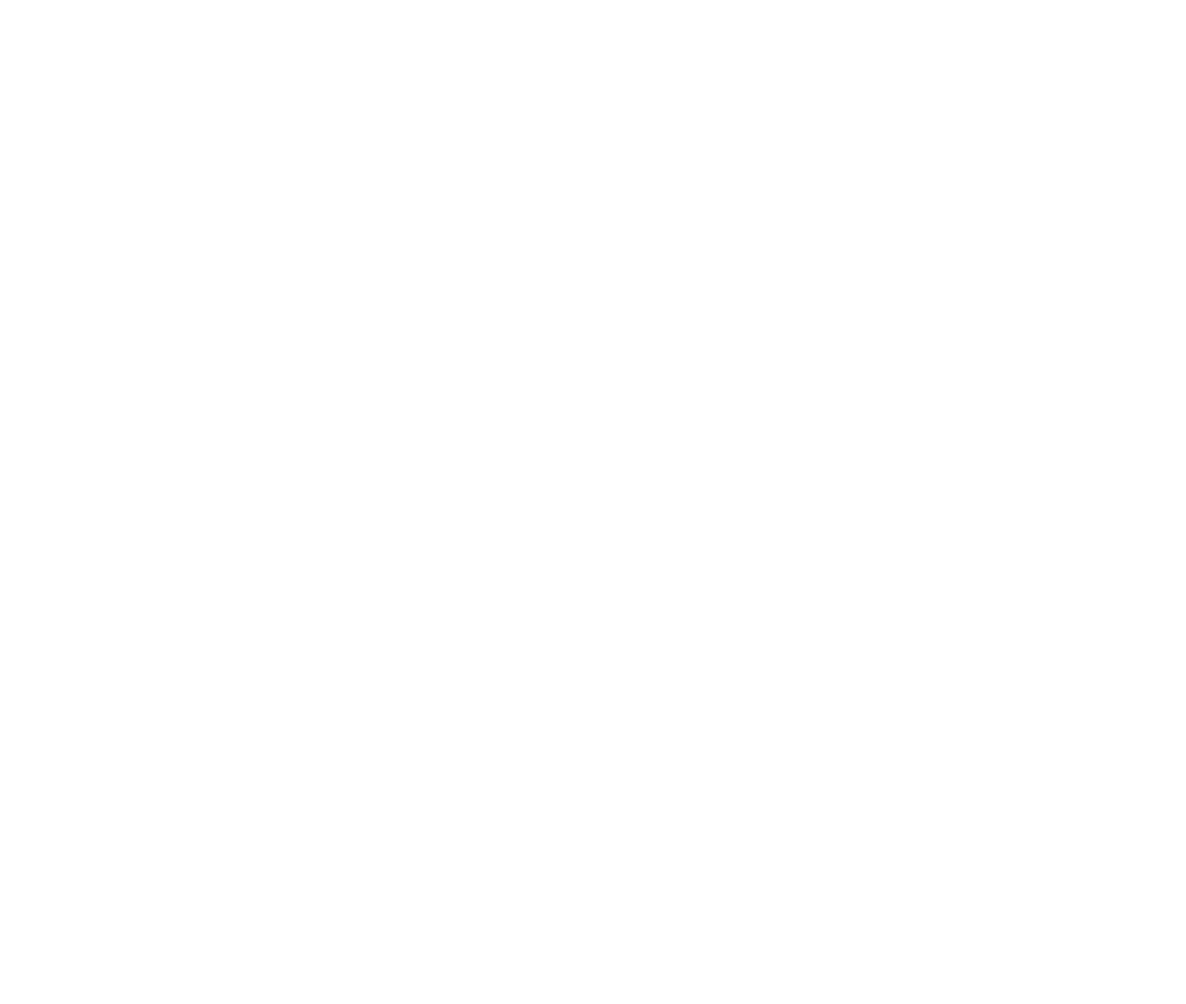
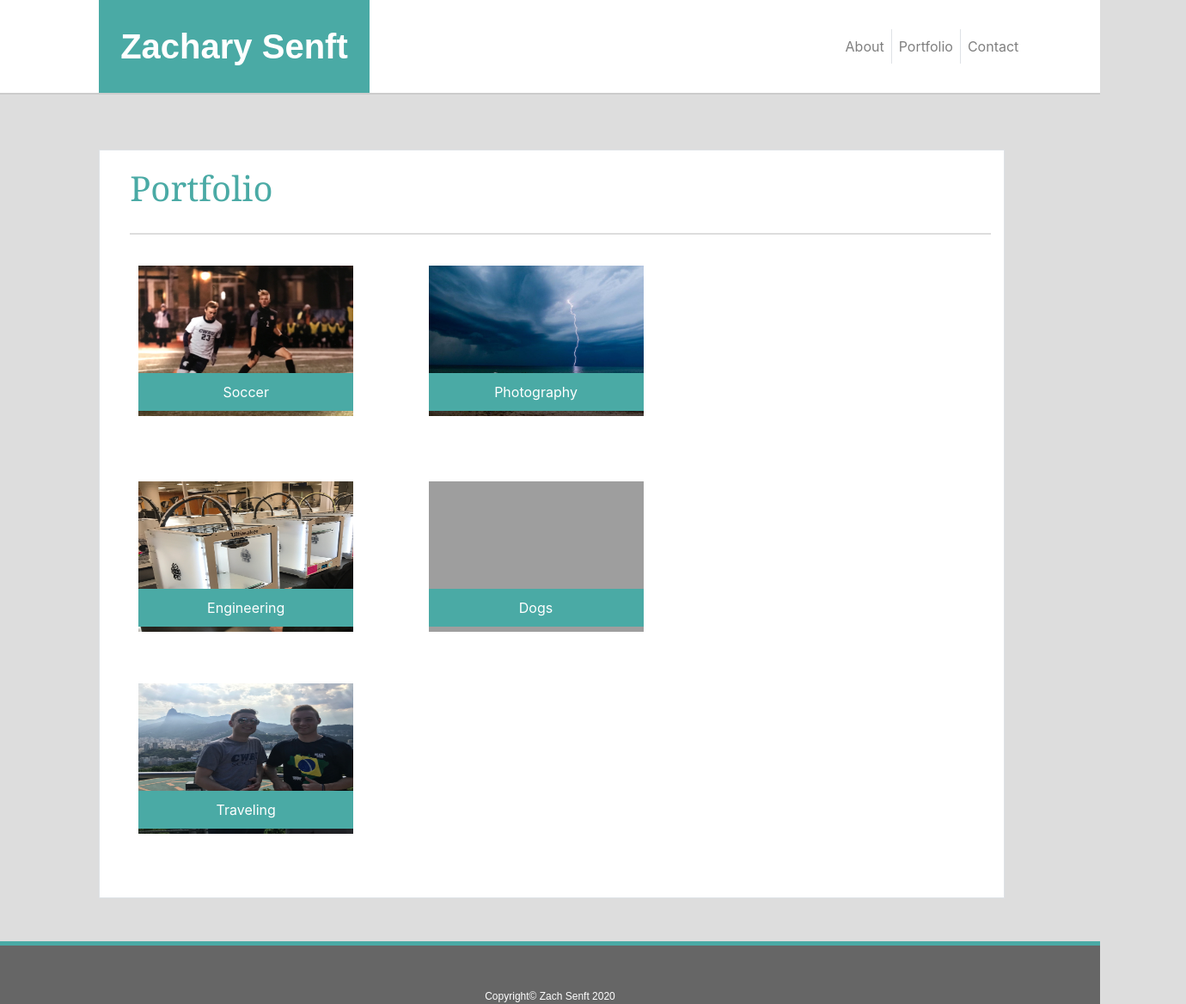
Before and after one commit to zachysenft/Zachary-Senft-Prework, a plain HTML site: page Module-1_Assessment/portfolio.html in a window 1280 px wide. Shown: the whole page at 86% size, 1380 px wide, since content can reach past the window. Before the commit the page ends 800 px from the top, so only its background shows below. Drawn offline with nearby package versions, Linux system fonts and the light colour scheme; grey boxes are pictures that could not be loaded.

Commit message:
all but one little part

```diff
--- a/Module-1_Assessment/assets/css/style.css
+++ b/Module-1_Assessment/assets/css/style.css
@@ -1,6 +1,102 @@
-h1 {
-    background: #4aaaa5;
+.navbar {
+    padding: 0;
+    border-bottom: #cccccc solid 2px;
+    background-color: #ffffff;
+}
+
+.Name {
+    font-family:Arial, Helvetica, sans-serif;
+    font-size: 32;
+    background-color: #4AAAA5;
+    color: #ffffff;
+    text-align: center;
+    padding: 30px 25px 30px 25px;
+    font-weight: bolder;
+    margin: 0 0 0 9%;
+
+}
+.navbar-nav {
+    background-color:#ffffff;
+    padding-left: 10%;
+}
+
+#navbarGrouping {
+    margin-left: 40%;
+}
+
+.AMSection{
+    font-family: Arial, Helvetica, sans-serif;
+    padding: 5px 5px 5px 5px;
+    border: #dddddd solid 1px;
+    background-color: white;
+    margin: 5% 9% auto 9%;
+    font-size: 20px;
+    color: #777777;
+}
+
+.MiddleSection {
+    margin: 0px 0px 30px 20px;
+}
+
+.MiddleSectionNav {
     font-family: 'Georgia', 'Times New Roman', Times, serif;
-    color: white;
-    padding: 10px 10px;
+    color: #4aaaa5;
+    border-bottom: #dddddd solid 2px;
+    margin: 20px 0px 20px 0px;
+    padding-bottom: 20px;
 }
+
+.LowerTexts {
+    margin: 15px 15px 0px 0px;
+}
+
+.footer {
+    font-family: Arial, Helvetica, sans-serif;
+    font-size: 12px;
+    background-color: #666666;
+    color: #ffffff;
+    margin: 50px 0px 0px 0px;
+    padding: 50px 0px 0px 0px;
+    text-align: center;
+    border-top: #4aaaa5 solid 5px;
+  }
+
+.portfolio-container {
+    margin-left: 10px;
+    margin-right: 10px;
+}
+
+.Portfolio {
+    margin: 5% -100px auto 9%;
+}
+
+.Identifier {
+    background-color: #4AAAA5;
+    color: #ffffff;
+    position: relative;
+    bottom: 50px;
+    text-align: center;
+    padding: 10px 0px 10px 0px;
+    width: 250px;
+}
+
+.Contact {
+    margin: 30px 100px 30px 115px;
+    background: #ffffff
+}
+
+.InputBoxes {
+    color: #777777;
+}
+
+.Button {
+    background-color: #4AAAA5 ;
+    color: #ffffff;
+    font-weight: 800;
+    margin-bottom: 30px;
+    padding: 5px 40px 5px 40px;
+}
+
+body {
+    background: #dddddd;
+  }
--- a/Module-1_Assessment/contact.html
+++ b/Module-1_Assessment/contact.html
@@ -0,0 +1,58 @@
+<!DOCTYPE html>
+<html lang="en">
+<head>
+    <meta charset="UTF-8">
+    <meta name="viewport" content="width=device-width, initial-scale=1.0">
+    <title> Module-1_Assessment </title>
+    <link rel="stylesheet" href="https://stackpath.bootstrapcdn.com/bootstrap/4.4.1/css/bootstrap.min.css" integrity="sha384-Vkoo8x4CGsO3+Hhxv8T/Q5PaXtkKtu6ug5TOeNV6gBiFeWPGFN9MuhOf23Q9Ifjh" crossorigin="anonymous">
+    <link rel="stylesheet" href="assets/css/style.css">
+</head>
+<body>
+
+    <nav class="navbar navbar-light navbar-expand-lg bg-#ffffff">
+        <h1 class="Name"> Zachary Senft </h1>
+        <button class="navbar-toggler" type="button" data-target="#item" data-toggle="collapse" aria-controls="item" aria-label="Toggle navigation" aria-expanded="false">
+            <span class="hand-icon"> </span>
+        </button>
+
+        <div class="collapse navbar-collapse" id="navbarGrouping">
+          <div class="navbar-nav">
+            <a class="nav-link nav-item" href="index.html"> About </a>
+            <a class="nav-link nav-item border-left border-right" href="portfolio.html"> Portfolio </a>
+            <a class="nav-link nav-item" href="contact.html"> Contact </a>
+          </div>
+        </div>
+    </nav>
+
+    <div class="Contact">
+        <form class="col border bg-#ffffff">
+          <div class="MiddleSection">
+            <div class="MiddleSectionNav">
+              <h1> Contact </h1>
+            </div>
+            <div class="InputBoxes">
+              <label for="InputBox1"> Name </label>
+              <input type="Name" placeholder="John Smith" class="Input col-12" id="InputBox1">
+            </div>
+            <div class="InputBoxes">
+              <label for="InputBox2"> Email </label>
+              <input type="Email" placeholder="JohnSmith@hotmail.com" class="Input col-12" id="InputBox2">
+            </div>
+          <div class="InputBoxes">
+            <label for="InputBox3"> Message </label>
+            <textarea class="Input col-12" id="InputBox3" rows="8" placeholder="What would you like to contact me about?"></textarea>
+          </div>
+            <button class="Button"> Submit </button>
+          </div>
+        </form>
+    </div>
+
+    <footer class="footer">
+        <div class="container">
+            <span>Copyright&copy; Zach Senft 2020 </span>
+        </div>
+    </div>
+    </footer>
+
+</body>
+</html>
--- a/Module-1_Assessment/portfolio.html
+++ b/Module-1_Assessment/portfolio.html
@@ -0,0 +1,92 @@
+<!DOCTYPE html>
+<html lang="en">
+<head>
+    <meta charset="UTF-8">
+    <meta name="viewport" content="width=device-width, initial-scale=1.0">
+    <title> Module-1_Assessment </title>
+    <link rel="stylesheet" href="https://stackpath.bootstrapcdn.com/bootstrap/4.4.1/css/bootstrap.min.css" integrity="sha384-Vkoo8x4CGsO3+Hhxv8T/Q5PaXtkKtu6ug5TOeNV6gBiFeWPGFN9MuhOf23Q9Ifjh" crossorigin="anonymous">
+    <link rel="stylesheet" href="assets/css/style.css">
+</head>
+<body>
+
+    <nav class="navbar navbar-light navbar-expand-lg bg-#ffffff">
+        <h1 class="Name"> Zachary Senft </h1>
+        <button class="navbar-toggler" type="button" data-target="#item" data-toggle="collapse" aria-controls="item" aria-label="Toggle navigation" aria-expanded="false">
+            <span class="hand-icon"> </span>
+        </button>
+
+        <div class="collapse navbar-collapse" id="navbarGrouping">
+          <div class="navbar-nav">
+            <a class="nav-link nav-item" href="index.html"> About </a>
+            <a class="nav-link nav-item border-left border-right" href="portfolio.html"> Portfolio </a>
+            <a class="nav-link nav-item" href="contact.html"> Contact </a>
+          </div>
+        </div>
+    </nav>
+
+  <div class="Portfolio">
+    <div class="contact">
+      <div class="col-md-10 border bg-white mb-3">
+        <div class="MiddleSection">
+          <div class="MiddleSectionNav">
+            <h1> Portfolio </h1>
+          </div>
+          <div class="portfolio-container">
+            <div class="row py-3">
+              <div class="col-4">
+                  <a href="assets/images/soccer.jpeg">
+                <img src="assets/images/soccer.jpeg" style="width: 250px;px;height:175px">
+                <div class="Identifier"> Soccer </div>
+                  </a>
+              </div>
+              <div class="col-4">
+                  <a href="assets/images/photographer.jpeg">
+                <img src="assets/images/photographer.jpeg"  style="width: 250px;px;height:175px">
+                <div class="Identifier"> Photography </div>
+                  </a>
+              </div>
+              <div class="col-4">
+              </div>
+            </div>
+            <div class="row py-3">
+              <div class="col-4">
+                  <a href="assets/images/engineer.jpeg">
+                <img src="assets/images/engineer.jpeg" style="width: 250px;px;height:175px">
+                <div class="Identifier"> Engineering </div>
+                  </a>
+              </div>
+              <div class="col-4">
+                  <a href="assets/images/doglover.jpeg">
+                <img src="assets/images/doglover.jpeg" style="width: 250px;px;height:175px">
+                <div class="Identifier"> Dogs </div>
+                  </a>
+              </div>
+              <div class="col-4">
+              </div>
+            </div>
+            <div class="row">
+              <div class="col-4">
+                  <a href="assets/images/traveler.jpeg">
+                <img src="assets/images/traveler.jpeg" style="width: 250px;px;height:175px">
+                <div class="Identifier"> Traveling </div>
+                  </a>
+              </div>
+              <div class="col-4">
+              </div>
+              <div class="col-4">
+              </div>
+            </div>
+          </div>
+        </div>
+      </div>
+  </div>
+</div>
+</a>
+    <footer class="footer">
+        <div class="container">
+            <span>Copyright&copy; Zach Senft 2020 </span>
+        </div>
+    </div>
+    </footer>
+</body>
+</html>
```
Also changed, not shown: Module-1_Assessment/index.html (+34 -30 lines), Module-1_Assessment/assets/images/engineer.jpeg (added), Module-1_Assessment/assets/images/photographer.jpeg (added), Module-1_Assessment/assets/images/profile.jpeg, Module-1_Assessment/assets/images/soccer.jpeg (added), Module-1_Assessment/assets/images/traveler.jpeg (added), Module-1_Assessment/assets/images/trees.png (added), 6 other files.
